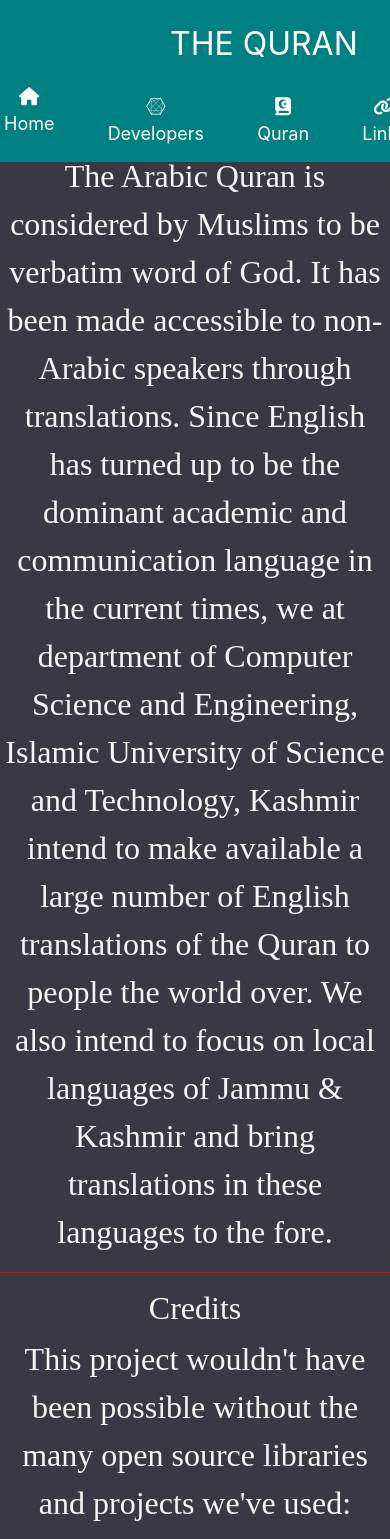
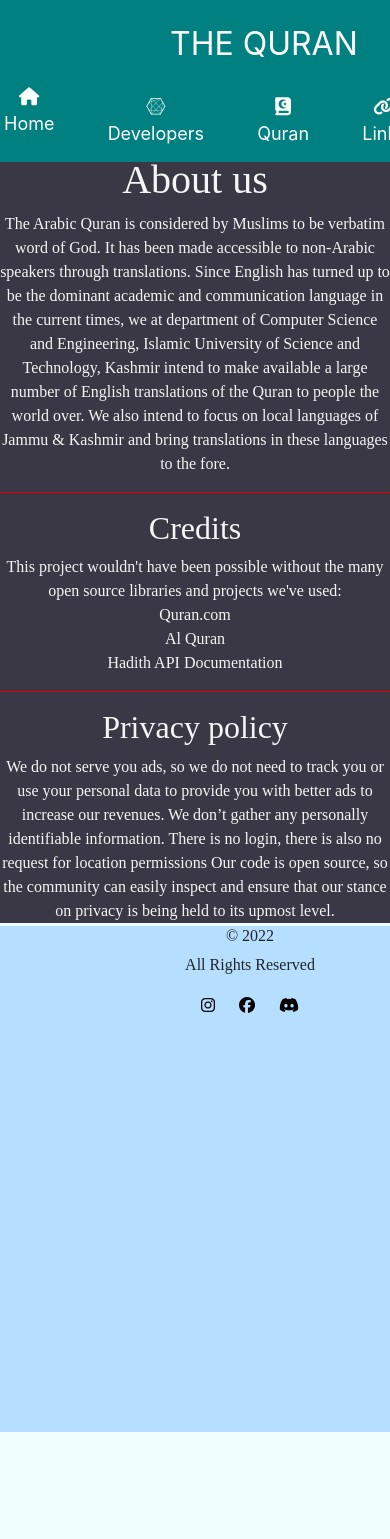
Before and after one commit to Amman30/Quran-App, a React (Create React App) app: page /Quran-App/About in a window 390 px wide. Shown: the top 1539 px of the page. After the commit the page ends 1432 px from the top, so only its background shows below. Built offline with nearby package versions, Linux system fonts and the light colour scheme; a web font is replaced by a local one.

Commit message:
changesinMQuery&&bugsfixed

```diff
--- a/src/Dev.js
+++ b/src/Dev.js
@@ -12,6 +12,7 @@ const Dev = () => {
     }
     return (
         <div className="dev1">
+            <br />
 <div className="person1">
 <Card className="card1" name="Dr.Zubair Ahmad Shah"  contribution="Supervisor" />
 Assistant Professor
--- a/src/Footer.css
+++ b/src/Footer.css
@@ -3,26 +3,26 @@
 position:absolute;
 width: 1450px;
     background-color: #B5DEFF;
-    min-height: 70%;
-
-    /* grid-template-rows: auto 1fr auto; */
-
+    min-height: 60%;
 }
-@media only screen and (max-width: 730px) {
+@media only screen and (max-width: 780px) {
     .footer{
-
-
+      margin-top: 3px;
+    font-size: medium;
         width: 500px;
             background-color: #B5DEFF;
-            min-height: 70%;
+max-height: 20px;
     }
     .social{
-        padding: 10px 10px 10px 10px;
+        padding: 5px 5px 5px 5px;
         size: 20px;
         cursor: pointer;
-
+        font-size: medium;
      color: black;
 
+    }
+    .year{
+        font-size: medium;
     }
 }
 .social{
--- a/src/Footer.js
+++ b/src/Footer.js
@@ -1,4 +1,5 @@
 import React from 'react';
+import { Link } from 'react-router-dom';
 import "./Footer.css";
 const Footer = () => {
     const d = new Date();
@@ -6,15 +7,15 @@ let year = d.getFullYear();
     return (
         <div className='footer'>
 
-              <h4> ©&nbsp;{year}</h4>
+              <h4 className="year"> ©&nbsp;{year}</h4>
               All Rights Reserved
                <br />
             <h2 className="social">
               <a href="https://www.instagram.com/">
               <i className="social fa-brands fa-instagram"></i>
                   </a>
-           <a href="https://www.facebook.com/">  <i className="social fa-brands fa-facebook"></i> </a>
-           <a href="https://discord.com/"> <i className="social fa-brands fa-discord"></i> </a>
+           <Link to="https://www.facebook.com/">  <i className="social fa-brands fa-facebook"></i> </Link>
+           <Link to="https://discord.com/"> <i className="social fa-brands fa-discord"></i> </Link>
             </h2>
 
         </div>
--- a/src/Hadith.js
+++ b/src/Hadith.js
@@ -18,13 +18,14 @@ setLoading(false)
         <Spinner />
     ) : (
         <div className="hddd">
+            <br />
             {
                 chapters.map((chap) => (
                     <div className="had">
                         <span>
                             ({chap.Hadith_ID})&nbsp;
                              {chap.En_Text}
-                             <br />
+
                         </span>
                     </div>
                 ))
--- a/src/Surahs.js
+++ b/src/Surahs.js
@@ -19,10 +19,11 @@ const Surahs = () => {
         <Spinner />
     ) : (
         <div className="surahs">
+            <br />
             {surahs.map((surah) => (
-                <div>
+                <div key={surah.number}>
                     {surah.ayahs.map((ayah) => (
-                        <div>
+                        <div key={ayah.numberInSurah}>
                             <h3> ۞{ayah.text} </h3>
                         </div>
                     ))}
--- a/src/Topbar.css
+++ b/src/Topbar.css
@@ -85,14 +85,16 @@
    /* APPLYING MEDIA QUERIES */
    @media (max-width: 680px) {
    .menu {
-    display:inline-flexbox;
+
     position:fixed;
     background-color:teal;
 right: 0;
     left: 0;
+
     text-align: center;
-    padding: 10px 10px 10px 10px ;
+
    }
+
 
    .menu li:hover {
     display: inline-block;
--- a/src/Verses.css
+++ b/src/Verses.css
@@ -8,33 +8,45 @@ cursor: pointer;
 overflow: auto;
 
 }
-@media only screen and (max-width: 330px) {
-    .verses{
-        display: grid;
-        padding: 20px 20px 20px 20px;
-        margin-top: 30px;
-text-align: center;
-margin-left: -21px;
-        background-color: #CAB8FF;
 
-    }
-
-
-}
 .bis{
     text-align: center;
 }
 .text{
 font-size: x-large;
-font-family:Georgia, 'Times New Roman', Times, serif;
+   font-family: 'Times New Roman', Times, serif;
 text-decoration:double;
-letter-spacing: 0px;
+
 color: black;
 
-width: 480px;
+
 }
 .bism{
     margin-left: 600px;
     margin-bottom: 20px;
     margin-top: -9px;
 }
+@media only screen and (max-width: 780px) {
+    .verses{
+
+justify-content: left;
+        text-align: left;
+        text-overflow:unset;
+        padding: 20px 20px 20px 20px;
+        margin-top: 30px;
+        background-color: #CAB8FF;
+    }
+    .text{
+        font-size:large;
+width: 450px;
+        font-family: 'Times New Roman', Times, serif;
+    }
+    .bis{
+        text-align: center;
+    }
+    .bism{
+display: none;
+        margin-bottom: 20px;
+        margin-top: -9px;
+    }
+}
--- a/src/Verses.js
+++ b/src/Verses.js
@@ -23,6 +23,7 @@ const Verses = () => {
         <Spinner />
     ) : (
         <div className="verses">
+            <br />
                 <div className="bism" > ﷽ </div>
             {
                 verses.map((verse) => (
--- a/src/about.css
+++ b/src/about.css
@@ -7,10 +7,11 @@
     text-align: center;
 
 }
-@media only screen and (max-width: 330px) {
-    .p {
-        margin: 1.5rem;
-        padding: 3.6rem;
-        text-align: justify;
-    }
+@media only screen and (max-width: 1000px) {
+
+  .about{
+      font-size: medium;
+      margin-top: 60px;
+  }
+
 }
--- a/src/chapter.css
+++ b/src/chapter.css
@@ -9,13 +9,13 @@
     background-color: #FFF8F3;
 
 }
-@media only screen and (max-width: 330px) {
+@media only screen and (max-width: 780px) {
   .link{
-    display:flex;
-    flex-direction:row;
- width: 330px;
+
+
+     width: 330px;
     margin: 1rem 2rem;
-    border: 2px solid ;
+    border: 3px semi-solid ;
     border-radius: 45px;
     text-decoration:black;
     padding: 20px;
@@ -35,8 +35,6 @@
 .bis{
 
   background-image: url("https://quotesofislam.com/wp-content/uploads/2017/03/quran.jpg");
-  border-radius: 100px;
-
   background-size: 1450px;
   color: white;
 margin-bottom: 0px;
@@ -51,7 +49,6 @@ margin-top: 60px;
 .date{
   padding: 10px 10px 10px 10px;
   letter-spacing: 2px;
-
 }
 .bismillah{
   font-size: xxx-large;
@@ -59,13 +56,3 @@ margin-top: 60px;
 .bismillah:hover{
   color: black;
 }
-.day{
-  display: flex;
-  flex-direction:initial;
-  font-size: x-large;
-margin-left: 400px;
-margin-top: 10px;
-}
-.day:hover{
-   color: #711A75;
-}
--- a/src/dev.css
+++ b/src/dev.css
@@ -1,7 +1,6 @@
 .person1{
     font-family: 'Lucida Sans', 'Lucida Sans Regular', 'Lucida Grande', 'Lucida Sans Unicode', Geneva, Verdana, sans-serif;
     font-size: x-large;
-
     width: 500px;
     margin-left: 450px;
     margin-top: 20px;
@@ -39,6 +38,26 @@ border-radius: 4em;
     color: black;
 }
 .dev1{
-
     background-color: #FEF5ED;
 }
+
+@media only screen and (max-width: 1000px) {
+    .person1{
+        margin-left: -10px;
+        margin-top: 19px;
+        size: x-small;
+    }
+    .person2{
+        margin-left: -10px;
+        size: x-small;
+    }
+    .person3{
+
+        size: x-small;
+    }
+    .dev1{
+width: 500px;
+justify-content: center;
+        background-color: #FEF5ED;
+    }
+}
--- a/src/hadith.css
+++ b/src/hadith.css
@@ -7,17 +7,17 @@
   height: 100%;
 }
 
-@media only screen and (max-width: 330px) {
+@media only screen and (max-width: 780px) {
   .had {
 
     background-color: #E2DEA9;
     color: black;
     font-family: 'Times New Roman', Times, serif;
     font-size: large;
-    width: 480px;
 
-
-
+  }
+  .hddd{
+    margin-top: 18px;
   }
 
 }
```
